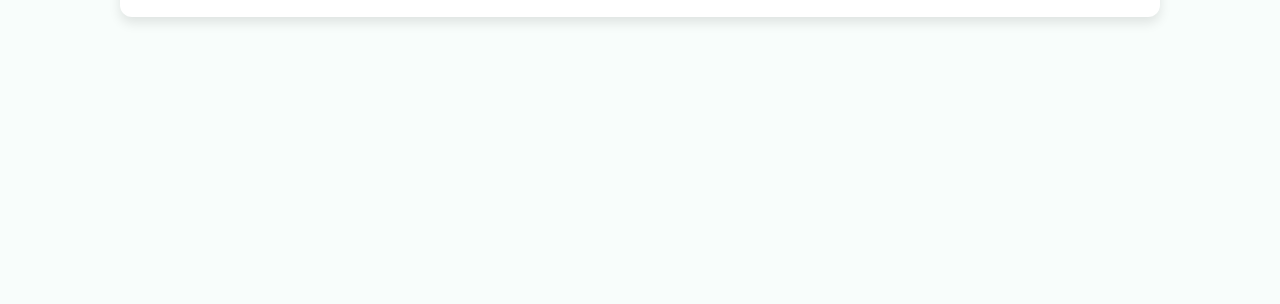
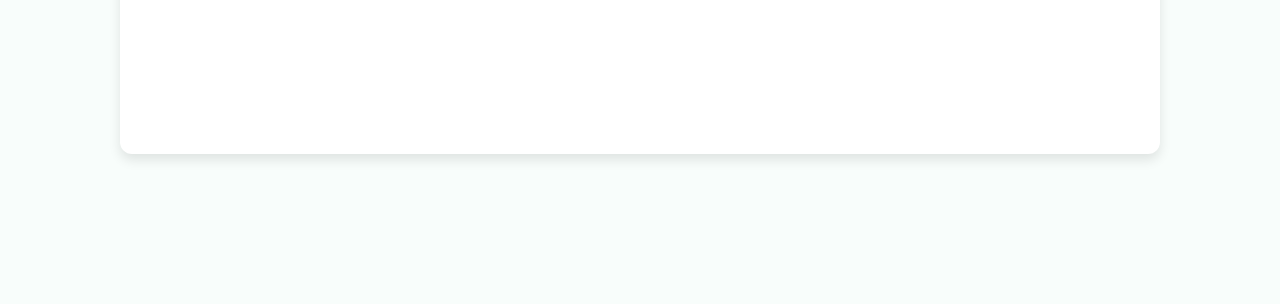
Before and after one commit to mitchellschatshed/Mitchells_ChatBot_New, a website: page index.html in a window 1280 px wide. Shown: the part 536-840 px from the top of the page. Drawn offline with nearby package versions, Linux system fonts and the light colour scheme; a web font is replaced by a local one.

Commit message:
Update index.html

```diff
--- a/index.html
+++ b/index.html
@@ -27,6 +27,7 @@
       border-radius: 12px;
       box-shadow: 0 6px 12px rgba(0,0,0,0.1);
       width: 100%;
+      height: 500PX;
     }
     #chat-container {
       flex: 1;
```
